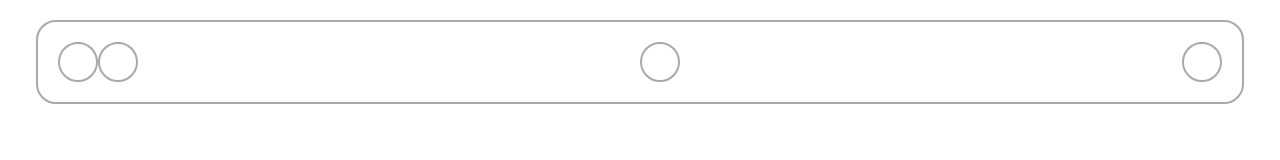
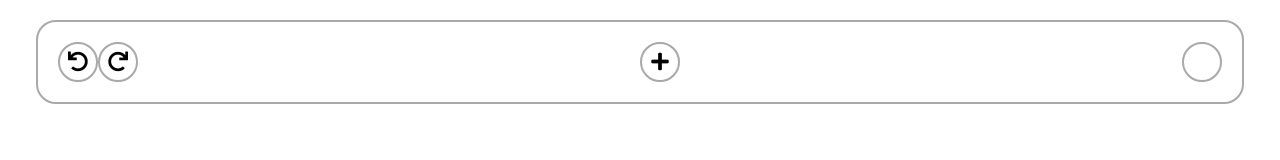
Before and after one commit to RayanMarmar/DigitalBlu, an Angular app: page / in a window 1280 px wide. Shown: the top 160 px of the page. Built offline with nearby package versions, Linux system fonts and the light colour scheme.

Commit message:
:lipstick: injected icons library

```diff
--- a/src/app/components/app.component.html
+++ b/src/app/components/app.component.html
@@ -4,6 +4,7 @@
   <meta charset="UTF-8">
   <meta name="viewport" content="width=device-width, initial-scale=1.0">
   <title>Digital Blu</title>
+  <link rel="stylesheet" href="https://cdnjs.cloudflare.com/ajax/libs/font-awesome/5.15.3/css/all.min.css">
 </head>
 <body>
 <app-header></app-header>
```
